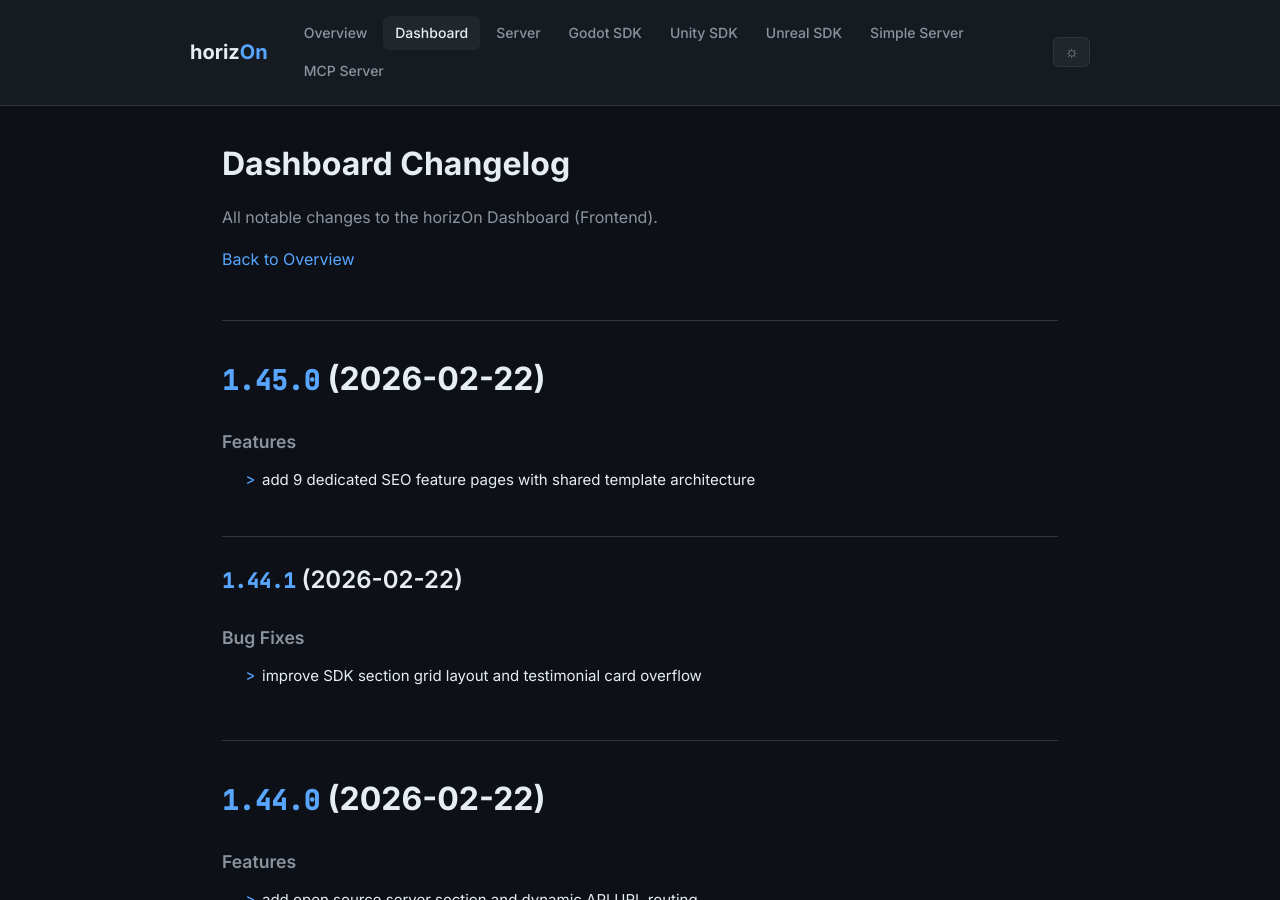
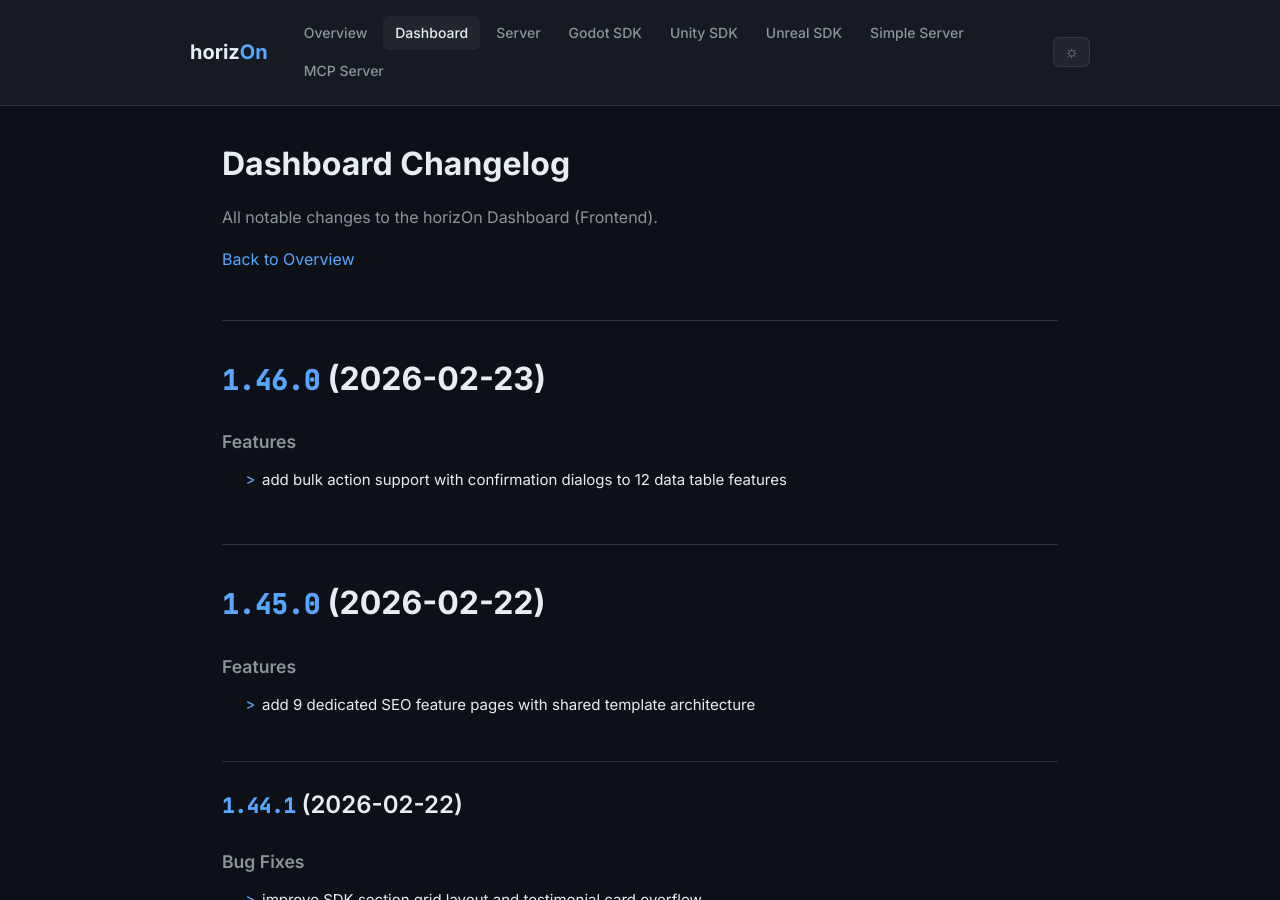
Before and after one commit to ProjectMakersDE/horizOn-Changelog, a Jekyll site: the page built from dashboard-changelog.md, in a window 1280 px wide and 900 px high. Built offline with Jekyll 4.4.1, drawn with Linux system fonts in a browser that asks for light colours.

Commit message:
chore: sync changelogs [skip ci]

```diff
--- a/dashboard-changelog.md
+++ b/dashboard-changelog.md
@@ -8,6 +8,13 @@ title: Dashboard Changelog
 All notable changes to the horizOn Dashboard (Frontend).
 
 [Back to Overview](.)
+
+# [1.46.0](https://github.com/ProjectMakersDE/horizOn-Dashboard/compare/v1.45.0...v1.46.0) (2026-02-23)
+
+
+### Features
+
+* add bulk action support with confirmation dialogs to 12 data table features ([79b2ad2](https://github.com/ProjectMakersDE/horizOn-Dashboard/commit/79b2ad2dd6f9a39b4eec10a83c3c35221f3675ba))
 
 # [1.45.0](https://github.com/ProjectMakersDE/horizOn-Dashboard/compare/v1.44.1...v1.45.0) (2026-02-22)
 
```
Also changed, not shown: index.md (+1 -1 lines).
